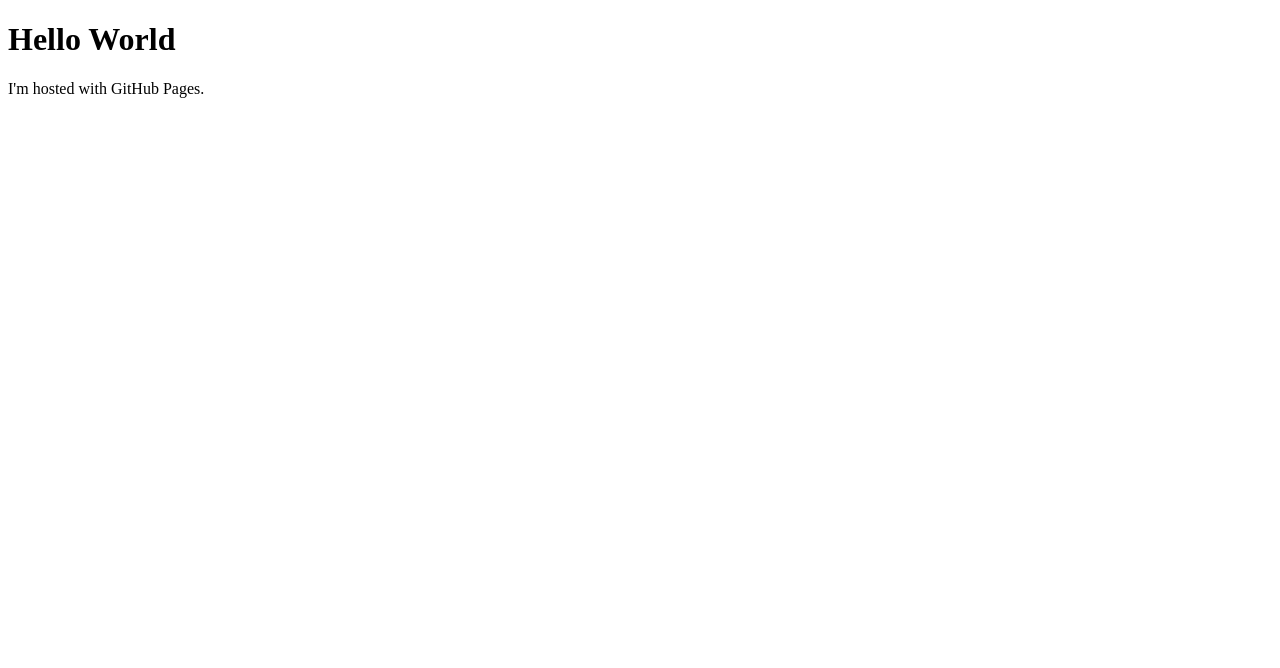
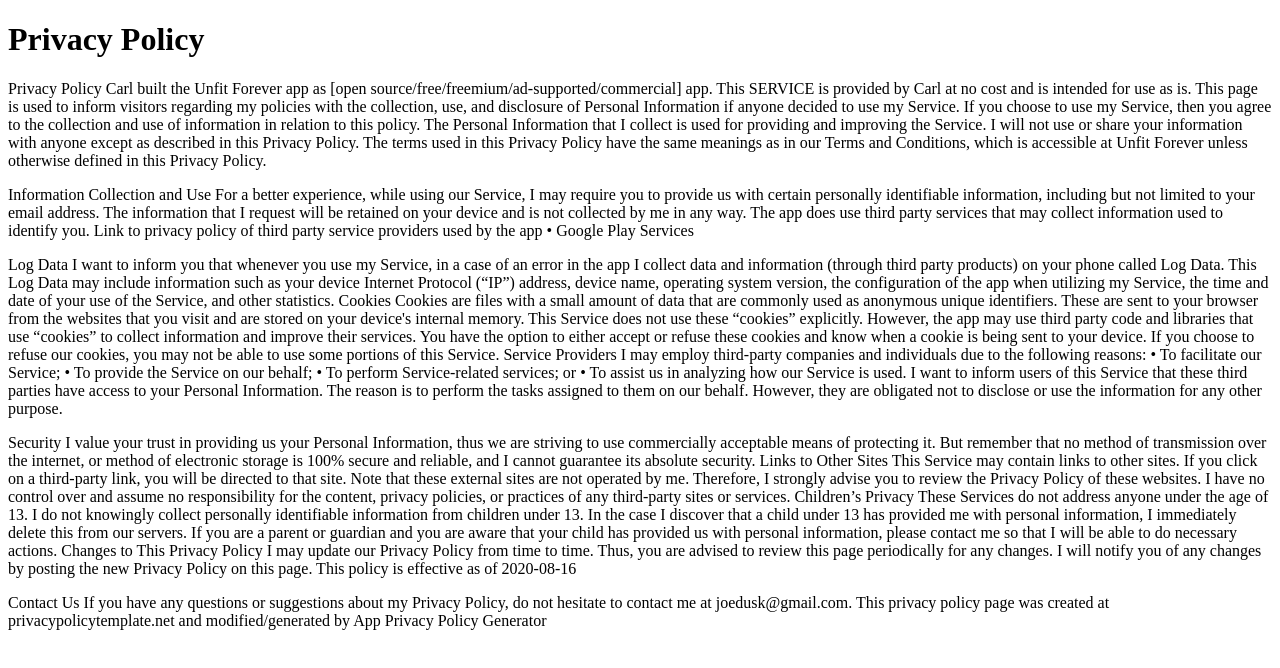
Before and after one commit to itscoral/itscoral.github.io, a plain HTML site: page index.html in a window 1280 px wide. Drawn offline with Linux system fonts and the light colour scheme.

Commit message:
Privacy Policy Commit

```diff
--- a/index.html
+++ b/index.html
@@ -1,7 +1,56 @@
 <!DOCTYPE html>
 <html>
 <body>
-<h1>Hello World</h1>
-<p>I'm hosted with GitHub Pages.</p>
+<h1>Privacy Policy</h1>
+<p>
+Privacy Policy
+Carl built the Unfit Forever app as [open source/free/freemium/ad-supported/commercial] app. This SERVICE is provided by Carl at no cost and is intended for use as is.
+This page is used to inform visitors regarding my policies with the collection, use, and disclosure of Personal Information if anyone decided to use my Service.
+If you choose to use my Service, then you agree to the collection and use of information in relation to this policy. The Personal Information that I collect is used for providing and improving the Service. I will not use or share your information with anyone except as described in this Privacy Policy.
+The terms used in this Privacy Policy have the same meanings as in our Terms and Conditions, which is accessible at Unfit Forever unless otherwise defined in this Privacy Policy.
+</p>
+<lb></lb>
+<p>
+Information Collection and Use
+For a better experience, while using our Service, I may require you to provide us with certain personally identifiable information, including but not limited to your email address. The information that I request will be retained on your device and is not collected by me in any way.
+The app does use third party services that may collect information used to identify you.
+Link to privacy policy of third party service providers used by the app
+•	Google Play Services
+
+</p>
+<lb></lb>
+<p>
+Log Data
+I want to inform you that whenever you use my Service, in a case of an error in the app I collect data and information (through third party products) on your phone called Log Data. This Log Data may include information such as your device Internet Protocol (“IP”) address, device name, operating system version, the configuration of the app when utilizing my Service, the time and date of your use of the Service, and other statistics.
+Cookies
+Cookies are files with a small amount of data that are commonly used as anonymous unique identifiers. These are sent to your browser from the websites that you visit and are stored on your device's internal memory.
+This Service does not use these “cookies” explicitly. However, the app may use third party code and libraries that use “cookies” to collect information and improve their services. You have the option to either accept or refuse these cookies and know when a cookie is being sent to your device. If you choose to refuse our cookies, you may not be able to use some portions of this Service.
+Service Providers
+I may employ third-party companies and individuals due to the following reasons:
+•	To facilitate our Service;
+•	To provide the Service on our behalf;
+•	To perform Service-related services; or
+•	To assist us in analyzing how our Service is used.
+I want to inform users of this Service that these third parties have access to your Personal Information. The reason is to perform the tasks assigned to them on our behalf. However, they are obligated not to disclose or use the information for any other purpose.
+</p>
+<lb></lb>
+<p>
+Security
+I value your trust in providing us your Personal Information, thus we are striving to use commercially acceptable means of protecting it. But remember that no method of transmission over the internet, or method of electronic storage is 100% secure and reliable, and I cannot guarantee its absolute security.
+Links to Other Sites
+This Service may contain links to other sites. If you click on a third-party link, you will be directed to that site. Note that these external sites are not operated by me. Therefore, I strongly advise you to review the Privacy Policy of these websites. I have no control over and assume no responsibility for the content, privacy policies, or practices of any third-party sites or services.
+Children’s Privacy
+These Services do not address anyone under the age of 13. I do not knowingly collect personally identifiable information from children under 13. In the case I discover that a child under 13 has provided me with personal information, I immediately delete this from our servers. If you are a parent or guardian and you are aware that your child has provided us with personal information, please contact me so that I will be able to do necessary actions.
+Changes to This Privacy Policy
+I may update our Privacy Policy from time to time. Thus, you are advised to review this page periodically for any changes. I will notify you of any changes by posting the new Privacy Policy on this page.
+This policy is effective as of 2020-08-16
+</p>
+<lb></lb>
+<p>
+Contact Us
+If you have any questions or suggestions about my Privacy Policy, do not hesitate to contact me at joedusk@gmail.com.
+This privacy policy page was created at privacypolicytemplate.net and modified/generated by App Privacy Policy Generator
+
+</p>
 </body>
 </html>
```
